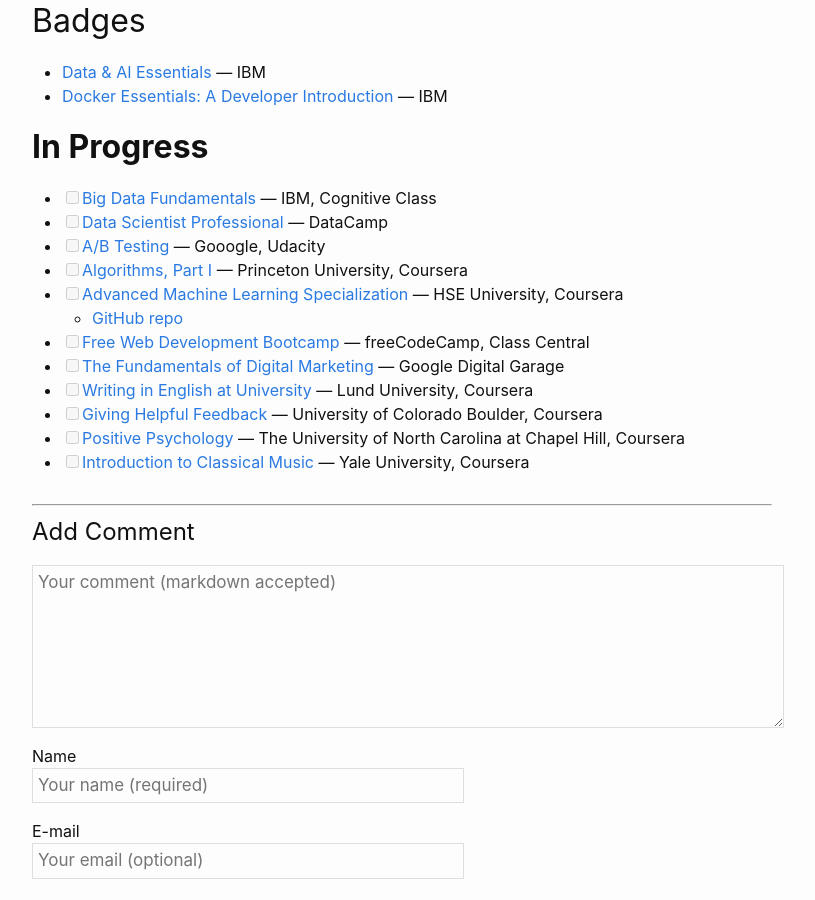
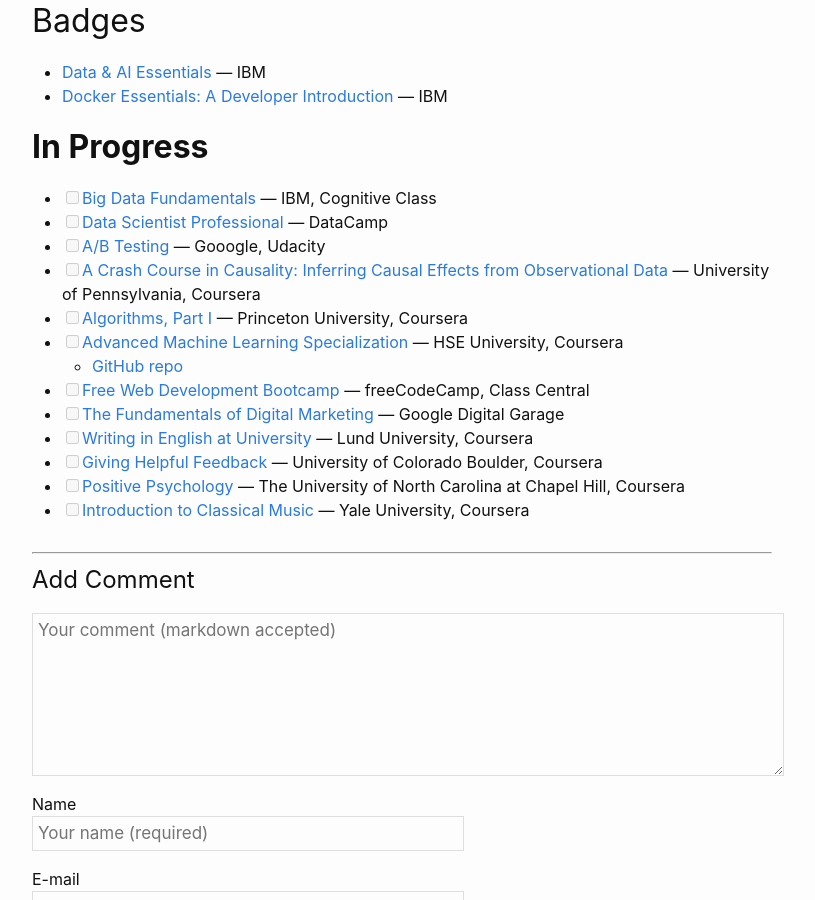
Before and after one commit to qiaohuang/qiaohuang.github.io, a Jekyll site: the page built from projects/_posts/2020-10-20-my-certificates.markdown, in a window 1280 px wide and 900 px high, scrolled down 1379 px. Shown: the whole window, without its empty margins (238-1053 px from the left). Built offline with Jekyll 4.4.1, drawn with Linux system fonts in a browser that asks for light colours; nearby versions of some CDN libraries.

Commit message:
Update cert todo

```diff
--- a/projects/_posts/2020-10-20-my-certificates.markdown
+++ b/projects/_posts/2020-10-20-my-certificates.markdown
@@ -64,6 +64,7 @@
 - [ ] [Big Data Fundamentals](https://cognitiveclass.ai/learn/big-data) — IBM, Cognitive Class
 - [ ] [Data Scientist Professional](https://app.datacamp.com/certification) — DataCamp
 - [ ] [A/B Testing](https://www.udacity.com/course/ab-testing--ud257) — Gooogle, Udacity
+- [ ] [A Crash Course in Causality: Inferring Causal Effects from Observational Data](https://www.coursera.org/learn/crash-course-in-causality) — University of Pennsylvania, Coursera
 - [ ] [Algorithms, Part I](https://www.coursera.org/learn/algorithms-part1) — Princeton University, Coursera
 - [ ] [Advanced Machine Learning Specialization](https://www.coursera.org/specializations/aml) — HSE University, Coursera
   - [GitHub repo](https://github.com/qiaohuang/Advanced-Machine-Learning)
```
